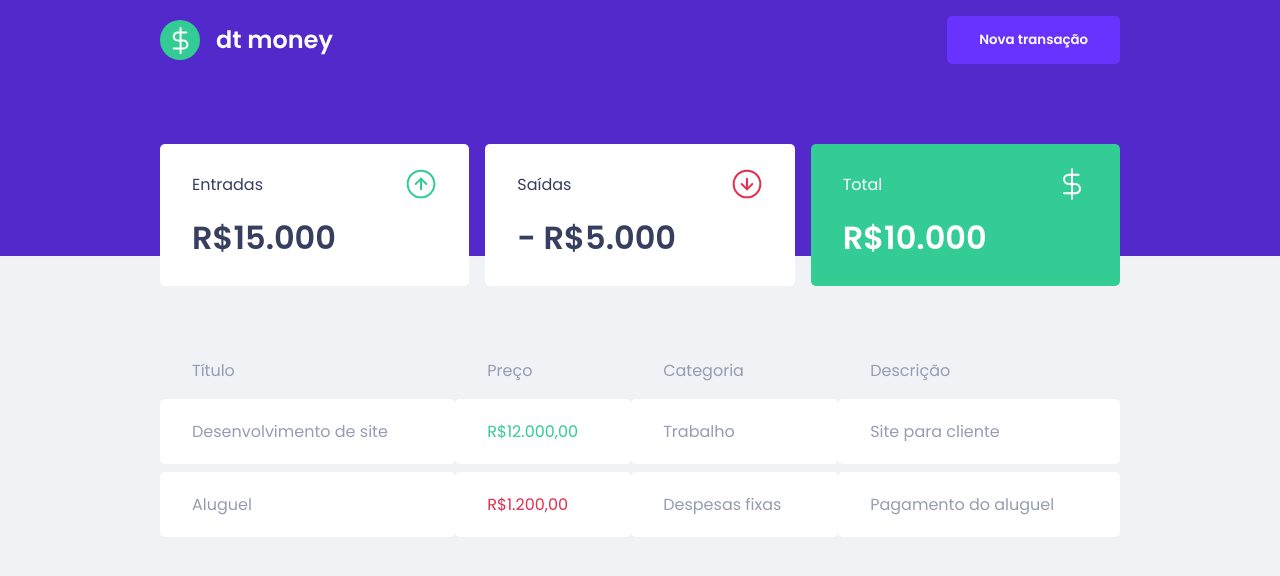
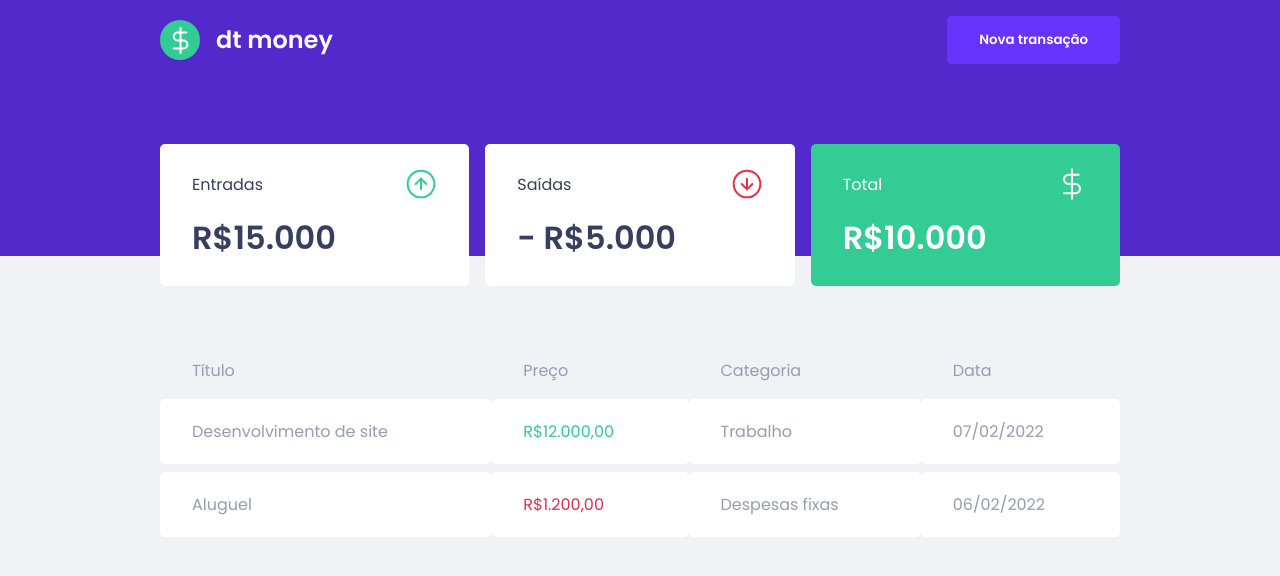
Before and after one commit to davifelix5/ignite-money, a React (Create React App) app: page / in a window 1280 px wide. Shown: the top 576 px of the page. Built offline with nearby package versions, Linux system fonts and the light colour scheme; no server answers; what miragejs would draw is missing.

Commit message:
fix: add date property to transaction

```diff
--- a/src/components/TrasactionsTable/index.tsx
+++ b/src/components/TrasactionsTable/index.tsx
@@ -9,7 +9,7 @@ export function TransactionsTable() {
             <th>Título</th>
             <th>Preço</th>
             <th>Categoria</th>
-            <th>Descrição</th>
+            <th>Data</th>
           </tr>
         </thead>
         <tbody>
@@ -17,13 +17,13 @@ export function TransactionsTable() {
             <td>Desenvolvimento de site</td>
             <td className="income">R$12.000,00</td>
             <td>Trabalho</td>
-            <td>Site para cliente</td>
+            <td>07/02/2022</td>
           </tr>
           <tr>
             <td>Aluguel</td>
             <td className="outcome">R$1.200,00</td>
             <td>Despesas fixas</td>
-            <td>Pagamento do aluguel</td>
+            <td>06/02/2022</td>
           </tr>
         </tbody>
       </table>
--- a/src/index.tsx
+++ b/src/index.tsx
@@ -18,7 +18,7 @@ createServer({
           amount: 5000,
           type: 'income',
           category: 'Trabalho',
-          description: 'Salário mensal'
+          createdAt: new Date()
         },
         {
           id: 2,
@@ -26,7 +26,7 @@ createServer({
           amount: 30,
           type: 'outcome',
           category: 'Alimenção',
-          description: 'Almoço fora'
+          createdAt: new Date()
         },
         {
           id: 3,
@@ -34,7 +34,7 @@ createServer({
           amount: 1500,
           type: 'outcome',
           category: 'Despesa fixa',
-          description: 'Pagamento do aluguel'
+          createdAt: new Date()
         },
       ]
     })
```
